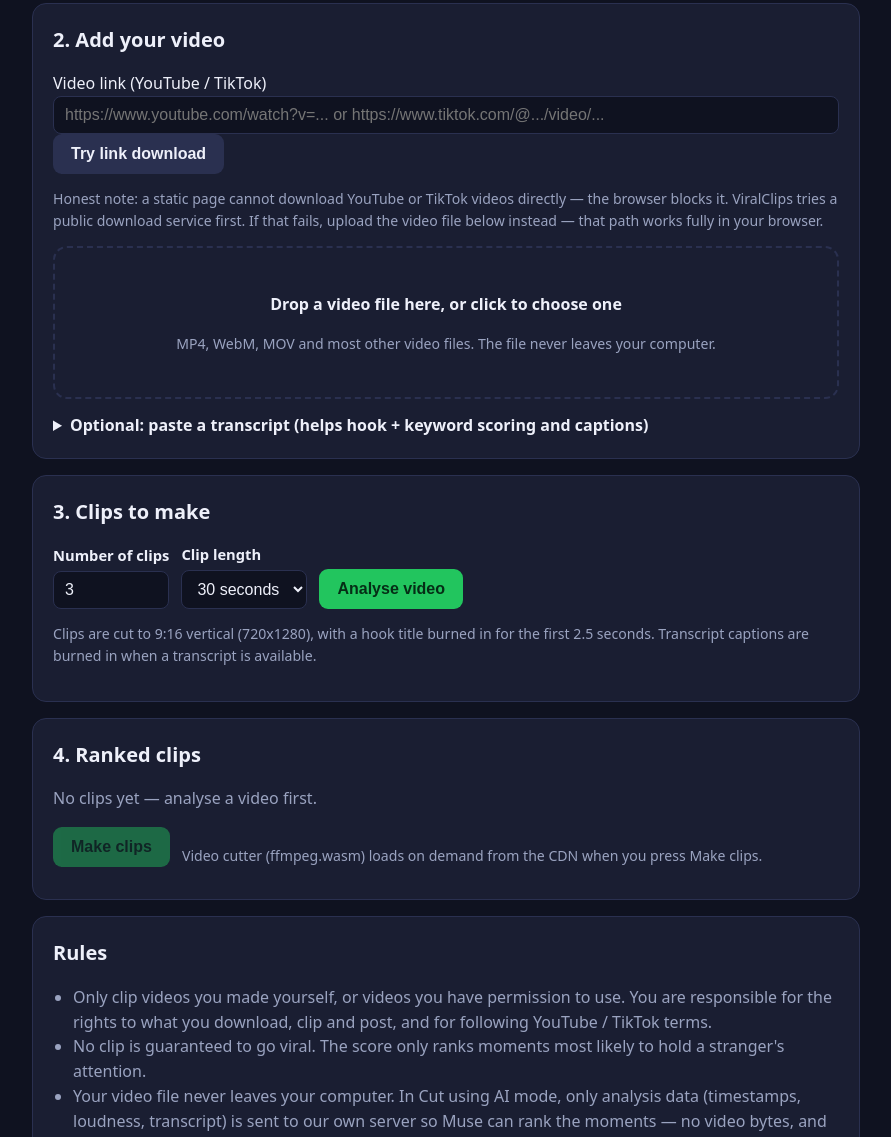
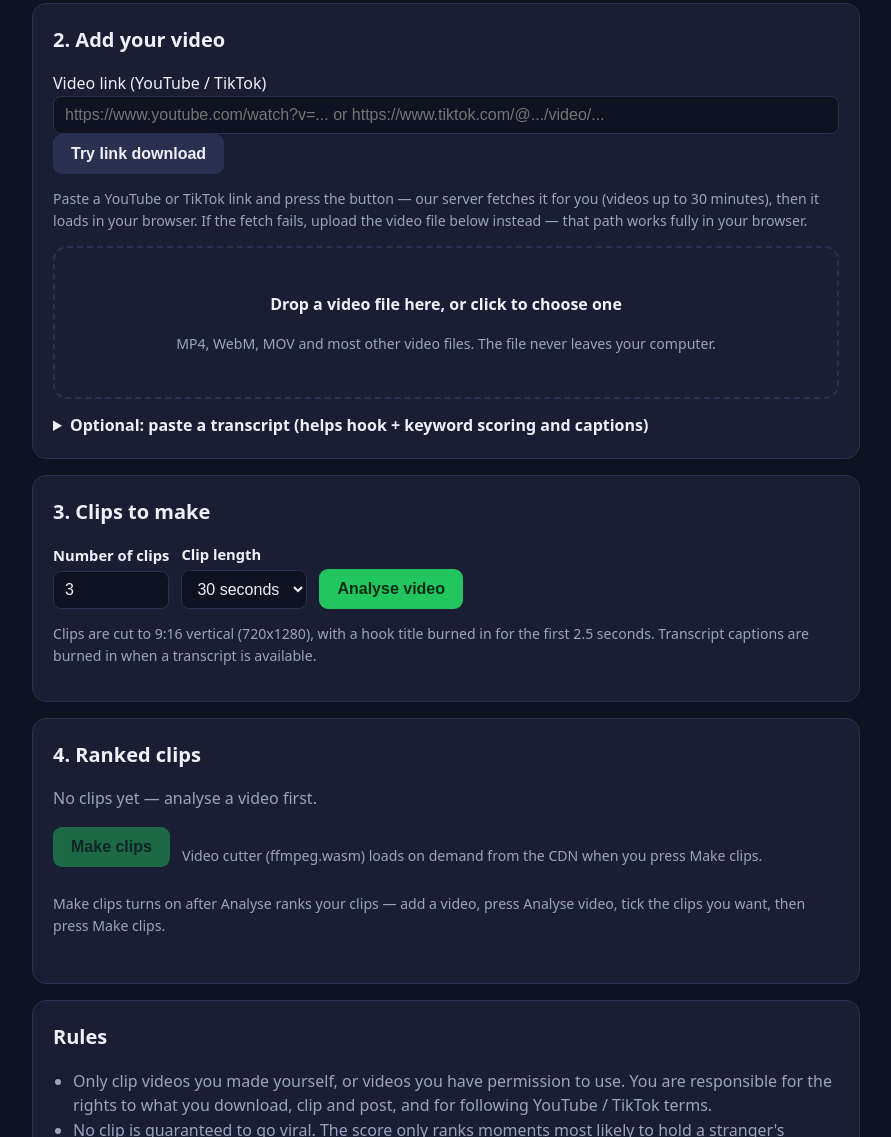
Before and after one commit to developertools36554/developertools, a plain HTML site: page docs/index.html in a window 1280 px wide. Shown: the part 636-1773 px from the top of the page, without its empty margins (194-1085 px from the left). Drawn offline with Linux system fonts and the light colour scheme.

Commit message:
Web link download via our server — no more public service

```diff
--- a/docs/index.html
+++ b/docs/index.html
@@ -43,7 +43,7 @@
       <input id="link-input" type="url" placeholder="https://www.youtube.com/watch?v=... or https://www.tiktok.com/@.../video/..." spellcheck="false">
     </label>
     <button id="try-link" type="button" class="btn secondary">Try link download</button>
-    <p class="muted small">Honest note: a static page cannot download YouTube or TikTok videos directly — the browser blocks it. ViralClips tries a public download service first. If that fails, upload the video file below instead — that path works fully in your browser.</p>
+    <p class="muted small">Paste a YouTube or TikTok link and press the button — our server fetches it for you (videos up to 30 minutes), then it loads in your browser. If the fetch fails, upload the video file below instead — that path works fully in your browser.</p>
 
     <div id="drop-zone" class="drop-zone" tabindex="0" role="button" aria-label="Choose a video file">
       <p><strong>Drop a video file here, or click to choose one</strong></p>
@@ -90,6 +90,7 @@
     <div class="form-row">
       <button id="make-clips" type="button" class="btn primary" disabled>Make clips</button>
       <span id="ffmpeg-state" class="small muted">Video cutter (ffmpeg.wasm) loads on demand from the CDN when you press Make clips.</span>
+      <p class="muted small">Make clips turns on after Analyse ranks your clips — add a video, press Analyse video, tick the clips you want, then press Make clips.</p>
     </div>
     <progress id="progress" value="0" max="100" hidden></progress>
     <ul id="download-list" class="download-list"></ul>
```
